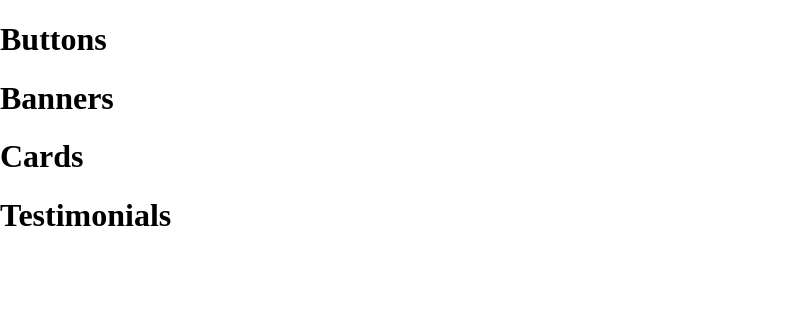
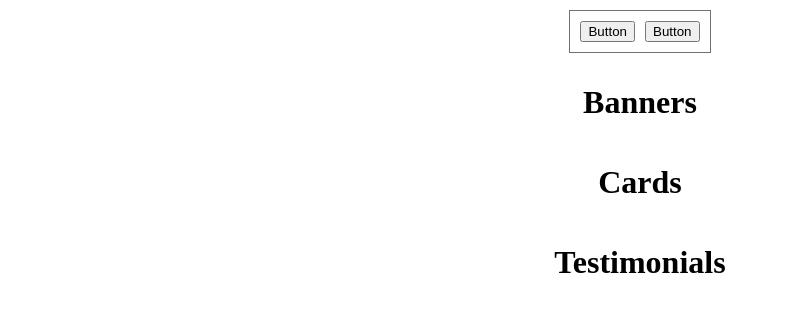
Before and after one commit to Purna-ASU/component-library, a React (Vite) app: page / in a window 1280 px wide. Shown: the top 312 px of the page, without its empty margins (0-788 px from the left). Built offline with nearby package versions, Linux system fonts and the light colour scheme.

Commit message:
passed props to buttons

```diff
--- a/package.json
+++ b/package.json
@@ -10,6 +10,7 @@
     "preview": "vite preview"
   },
   "dependencies": {
+    "classnames": "^2.3.2",
     "react": "^18.2.0",
     "react-dom": "^18.2.0"
   },
--- a/src/App.css
+++ b/src/App.css
@@ -5,3 +5,19 @@
 body {
   margin: 0;
 }
+
+main {
+  display: flex;
+  flex-direction: column;
+  justify-content: center;
+  align-items: center;
+}
+
+.buttonDiv {
+  display: flex;
+  flex-direction: row;
+  margin: 10px;
+  padding: 10px;
+  border: 1px solid #6B7280;
+  gap: 10px;
+}
--- a/src/App.jsx
+++ b/src/App.jsx
@@ -4,15 +4,22 @@ import Banner from "./components/Banner/banner"
 import Card from "./components/Card/card"
 import Testimonials from "./components/testimonials/testimonials"
 
+/* Available Colors : Red, Green, Yellow, Blue, Indigo, Purple, Gray, Pink*/
+
 function App() {
 
   return (
-    <>
-    <Button />
-    <Banner />
-    <Card />
-    <Testimonials />
-    </>
+    <main>
+
+      <div className='buttonDiv'>
+        <Button shape={"Square"} color={"Red"}> Button </Button>
+        <Button shape={"Pill"} color={"Red"}> Button </Button>
+      </div>
+
+      <Banner />
+      <Card />
+      <Testimonials />
+    </main>
   )
 }
 
--- a/src/components/Button/button.jsx
+++ b/src/components/Button/button.jsx
@@ -1,9 +1,16 @@
+import classnames from "classnames"
 
-function button() {
+
+function button({shape, color, children}) {
+
+    let shapeClass = shape && `button-${shape}`
+    let colorClass = color && `button-${color}`
+    const allClassNames = classnames (shapeClass, colorClass)
+
     return (
-        <h1>
-            Buttons
-        </h1>
+        <button className={allClassNames}>
+            {children}
+        </button>
     )
 }
 
```
Also changed, not shown: 1 other file (tests, documents, lock files or other folders).
